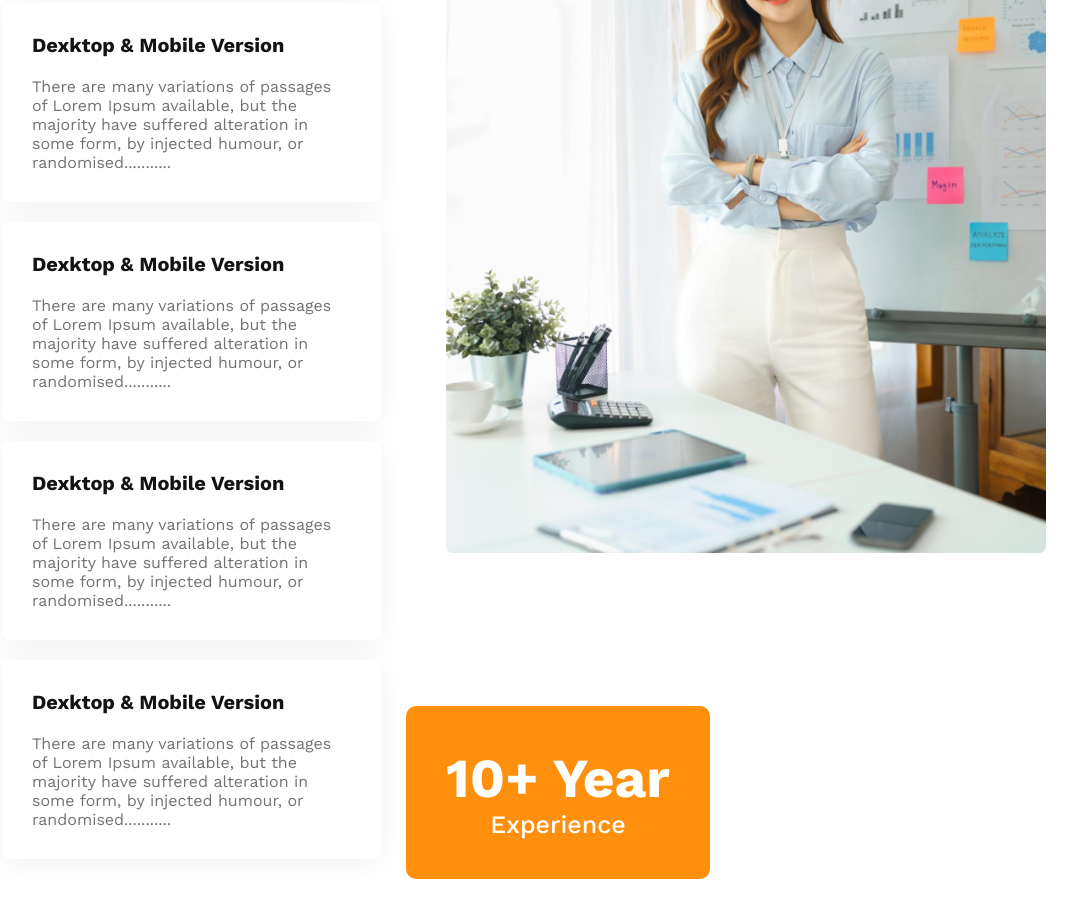
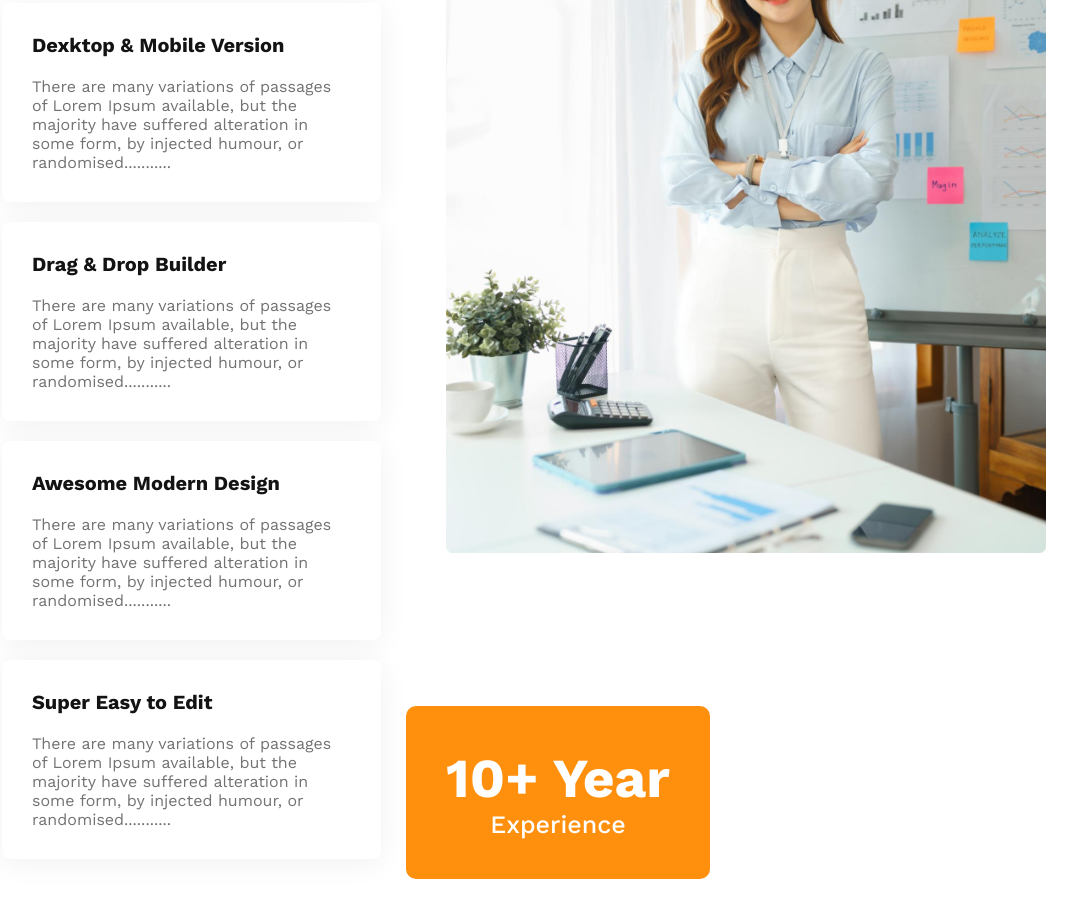
Before and after one commit to Rukshanarupu/2nd-milestone-2nd-assignment, a plain HTML site: page index.html in a window 1280 px wide. Shown: the part 2299-3220 px from the top of the page, without its empty margins (116-1193 px from the left). Drawn offline with nearby package versions, Linux system fonts and the light colour scheme.

Commit message:
In feature-bottom section
title change

```diff
--- a/index.html
+++ b/index.html
@@ -63,15 +63,15 @@
                         <p>There are many variations of passages of Lorem Ipsum available, but the majority have suffered alteration in some form, by injected humour, or randomised...........</p>
                     </div>
                     <div class="feature-container">
-                        <h3 class="feature-container-title">Dexktop & Mobile Version</h3>
+                        <h3 class="feature-container-title">Drag & Drop Builder</h3>
                         <p>There are many variations of passages of Lorem Ipsum available, but the majority have suffered alteration in some form, by injected humour, or randomised...........</p>
                     </div>
                     <div class="feature-container">
-                        <h3 class="feature-container-title">Dexktop & Mobile Version</h3>
+                        <h3 class="feature-container-title">Awesome Modern Design</h3>
                         <p>There are many variations of passages of Lorem Ipsum available, but the majority have suffered alteration in some form, by injected humour, or randomised...........</p>
                     </div>
                     <div class="feature-container">
-                        <h3 class="feature-container-title">Dexktop & Mobile Version</h3>
+                        <h3 class="feature-container-title">Super Easy to Edit</h3>
                         <p>There are many variations of passages of Lorem Ipsum available, but the majority have suffered alteration in some form, by injected humour, or randomised...........</p>
                     </div>
                 </div>
@@ -149,7 +149,7 @@
             <!------------purchase-section end------------->
             <!------------work-section start------------->
             <section class="work-section" >
-                <h2 class="primary-heading">Our Service</h2>
+                <h2 class="primary-heading">Our New works</h2>
                 <p>Lorem ipsum dolor sit amet, consectetur adipisicing elit, sed do eiusmod tempor incididunt ut <br> et dolore magna aliqua. Ut enim ad minim veniam</p>
                 <div class="work-container">
                     <div class="work">
```
